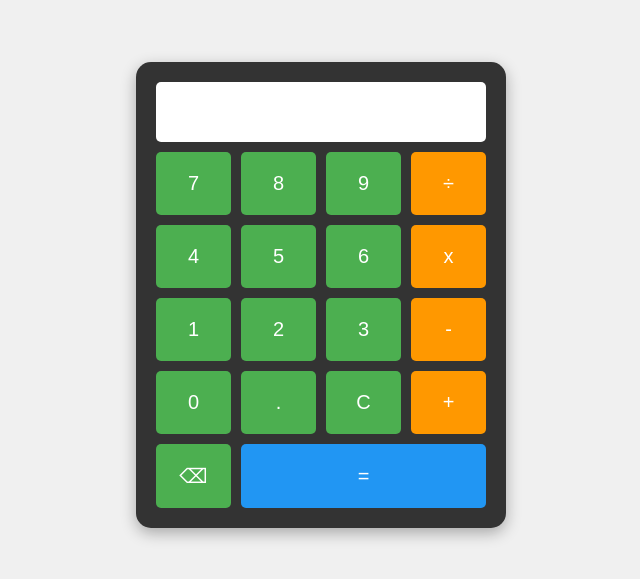
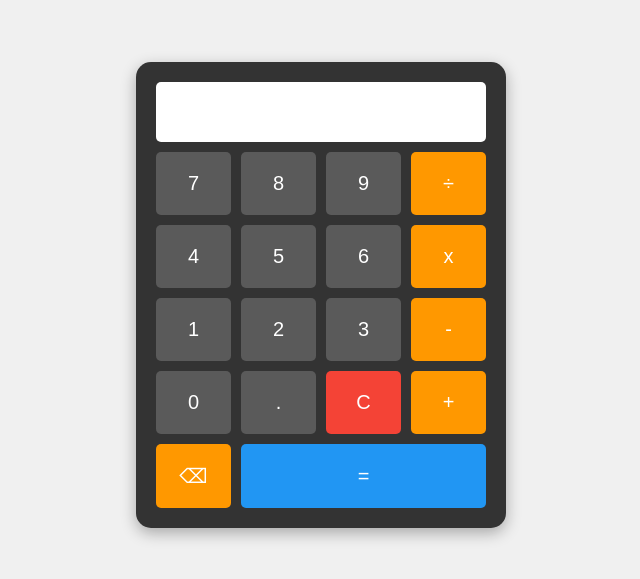
Before and after one commit to fahlula/calculator-web, a plain HTML site: page index.html in a window 1280 px wide. Shown: the part 105-684 px from the top of the page, without its empty margins (319-959 px from the left). Drawn offline with Linux system fonts and the light colour scheme.

Commit message:
Estilização dos botões: cores por categoria

```diff
--- a/index.html
+++ b/index.html
@@ -13,26 +13,26 @@
         <input type="text" id="display" readonly>
 
         <div class="botoes">
-            <button onclick="adicionarNumero('7')">7</button>
-            <button onclick="adicionarNumero('8')">8</button>
-            <button onclick="adicionarNumero('9')">9</button>
+            <button class="numero" onclick="adicionarNumero('7')">7</button>
+            <button class="numero" onclick="adicionarNumero('8')">8</button>
+            <button class="numero" onclick="adicionarNumero('9')">9</button>
             <button class="operacao" onclick="adicionarOperacao('/')">÷</button>
 
-            <button onclick="adicionarNumero('4')">4</button>
-            <button onclick="adicionarNumero('5')">5</button>
-            <button onclick="adicionarNumero('6')">6</button>
+            <button class="numero" onclick="adicionarNumero('4')">4</button>
+            <button class="numero" onclick="adicionarNumero('5')">5</button>
+            <button class="numero" onclick="adicionarNumero('6')">6</button>
             <button class="operacao" onclick="adicionarOperacao('*')">x</button>
 
-            <button onclick="adicionarNumero('1')">1</button>
-            <button onclick="adicionarNumero('2')">2</button>
-            <button onclick="adicionarNumero('3')">3</button>
+            <button class="numero" onclick="adicionarNumero('1')">1</button>
+            <button class="numero" onclick="adicionarNumero('2')">2</button>
+            <button class="numero" onclick="adicionarNumero('3')">3</button>
             <button class="operacao" onclick="adicionarOperacao('-')">-</button>
 
-            <button onclick="adicionarNumero('0')">0</button>
-            <button onclick="adicionarNumero('.')">.</button>
-            <button onclick="limpar()">C</button>
+            <button class="numero" onclick="adicionarNumero('0')">0</button>
+            <button class="numero" onclick="adicionarNumero('.')">.</button>
+            <button class="limpar" onclick="limpar()">C</button>
             <button class="operacao" onclick="adicionarOperacao('+')">+</button>
-            <button onclick="backspace()">⌫</button>
+            <button class="backspace" onclick="backspace()">⌫</button>
             <button class="igual" onclick="calcular()">=</button>
 
         </div>
--- a/style.css
+++ b/style.css
@@ -63,3 +63,14 @@ body {
     grid-column: span 3; /* Espandir botão em todas as colunas */
     background-color: #2196F3;
 }
+
+.botoes button.numero {
+    background-color: #5a5a5a;
+}
+
+.botoes button.limpar {
+    background-color: #f44336;
+}
+.botoes button.backspace {
+    background-color: #ff9800;
+}
```
